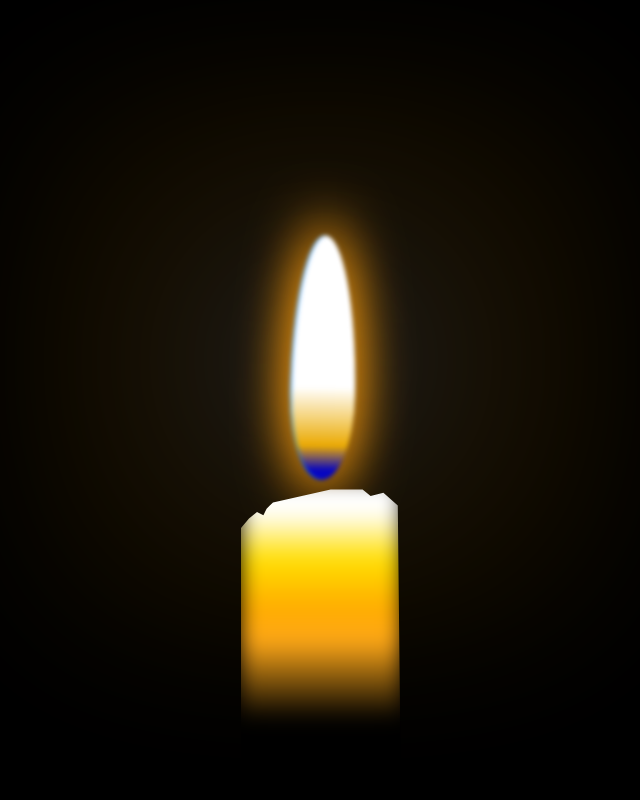
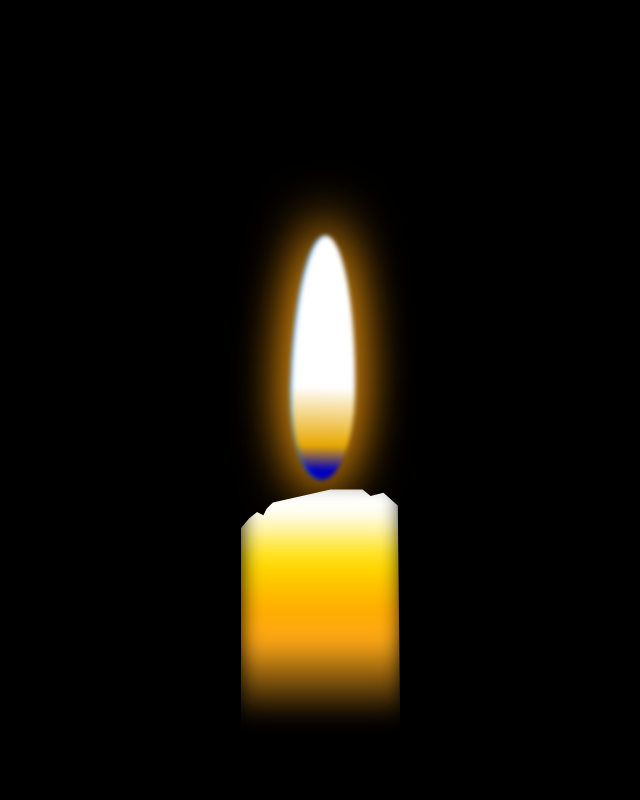
Before and after one commit to CurvyLantern/candle, a website built with Vite: page index.html in a window 1280 px wide. Shown: the whole page, without its empty margins (319-959 px from the left). Built offline with nearby package versions, Linux system fonts and the light colour scheme.

Commit message:
remove glow

```diff
--- a/index.html
+++ b/index.html
@@ -14,9 +14,9 @@
   <body>
     <div class="container">
       <div class="fire__wrapper">
-        <div class="glow__wrapper">
-          <div class="fire__glow"></div>
-        </div>
+        <!-- <div class="glow__wrapper"> -->
+        <!-- <div class="fire__glow"></div> -->
+        <!-- </div> -->
         <div class="fire__top"></div>
       </div>
       <div class="candle__wrapper"></div>
--- a/package.json
+++ b/package.json
@@ -4,7 +4,7 @@
   "version": "0.0.0",
   "type": "module",
   "scripts": {
-    "dev": "vite",
+    "dev": "vite --host",
     "build": "vite build",
     "preview": "vite preview"
   },
--- a/src/style.css
+++ b/src/style.css
@@ -3,7 +3,7 @@
 *::after {
   margin: 0;
   padding: 0;
-  box-sizing: inherit;
+  box-sizing: border-box;
 }
 
 :root {
@@ -23,6 +23,7 @@ body {
 }
 .container {
   position: relative;
+  overflow: hidden;
 }
 
 /* ==== CANDLE START ==== */
```
